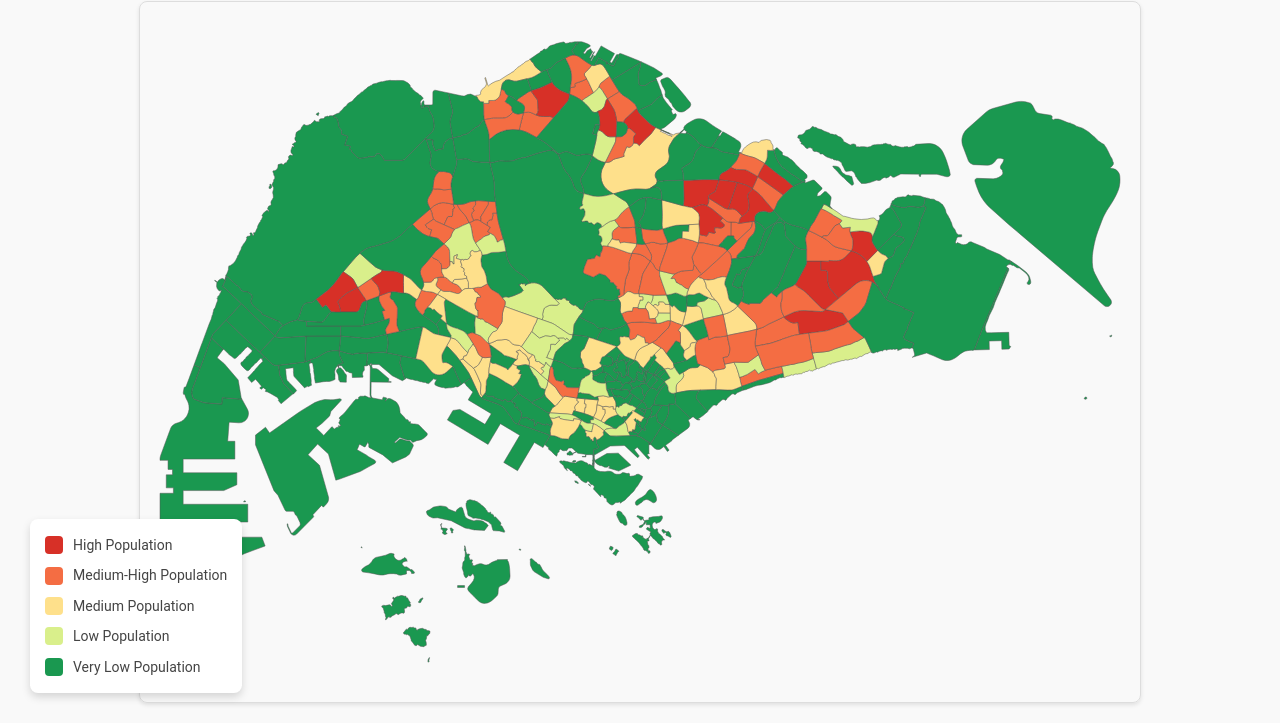
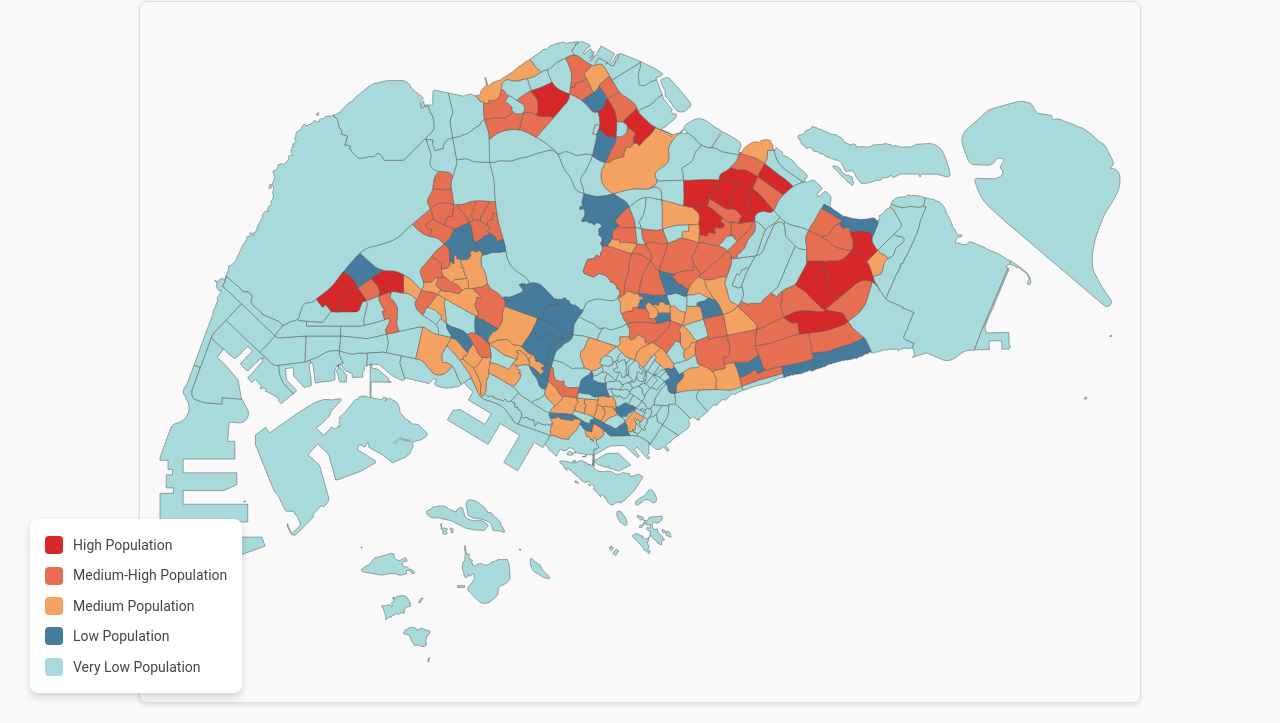
Before and after one commit to shravanii237/HCDIV-4, a plain HTML site: page index.html in a window 1280 px wide. Shown: the part 77-800 px from the top of the page. Drawn offline with nearby package versions, Linux system fonts and the light colour scheme.

Commit message:
Update index.html

```diff
--- a/index.html
+++ b/index.html
@@ -91,23 +91,23 @@
 
 <div id="legend" aria-label="Population Density Legend">
   <div class="legend-item">
-    <div class="legend-color" style="background-color: #d73027;"></div>
+    <div class="legend-color" style="background-color: #d62828;"></div>
     <span>High Population</span>
   </div>
   <div class="legend-item">
-    <div class="legend-color" style="background-color: #f46d43;"></div>
+    <div class="legend-color" style="background-color: #e76f51;"></div>
     <span>Medium-High Population</span>
   </div>
   <div class="legend-item">
-    <div class="legend-color" style="background-color: #fee08b;"></div>
+    <div class="legend-color" style="background-color: #f4a261;"></div>
     <span>Medium Population</span>
   </div>
   <div class="legend-item">
-    <div class="legend-color" style="background-color: #d9ef8b;"></div>
+    <div class="legend-color" style="background-color: #457b9d;"></div>
     <span>Low Population</span>
   </div>
   <div class="legend-item">
-    <div class="legend-color" style="background-color: #1a9850;"></div>
+    <div class="legend-color" style="background-color: #a8dadc;"></div>
     <span>Very Low Population</span>
   </div>
 </div>
@@ -118,7 +118,7 @@
 
   const colorScale = d3.scaleThreshold()
     .domain([5000, 10000, 20000, 50000])
-    .range(["#1a9850", "#d9ef8b", "#fee08b", "#f46d43", "#d73027"]);
+    .range(["#a8dadc", "#457b9d", "#f4a261", "#e76f51", "#d62828"]);
 
   const svg = d3.select("svg")
     .attr("viewBox", `0 0 ${width} ${height}`);
```
